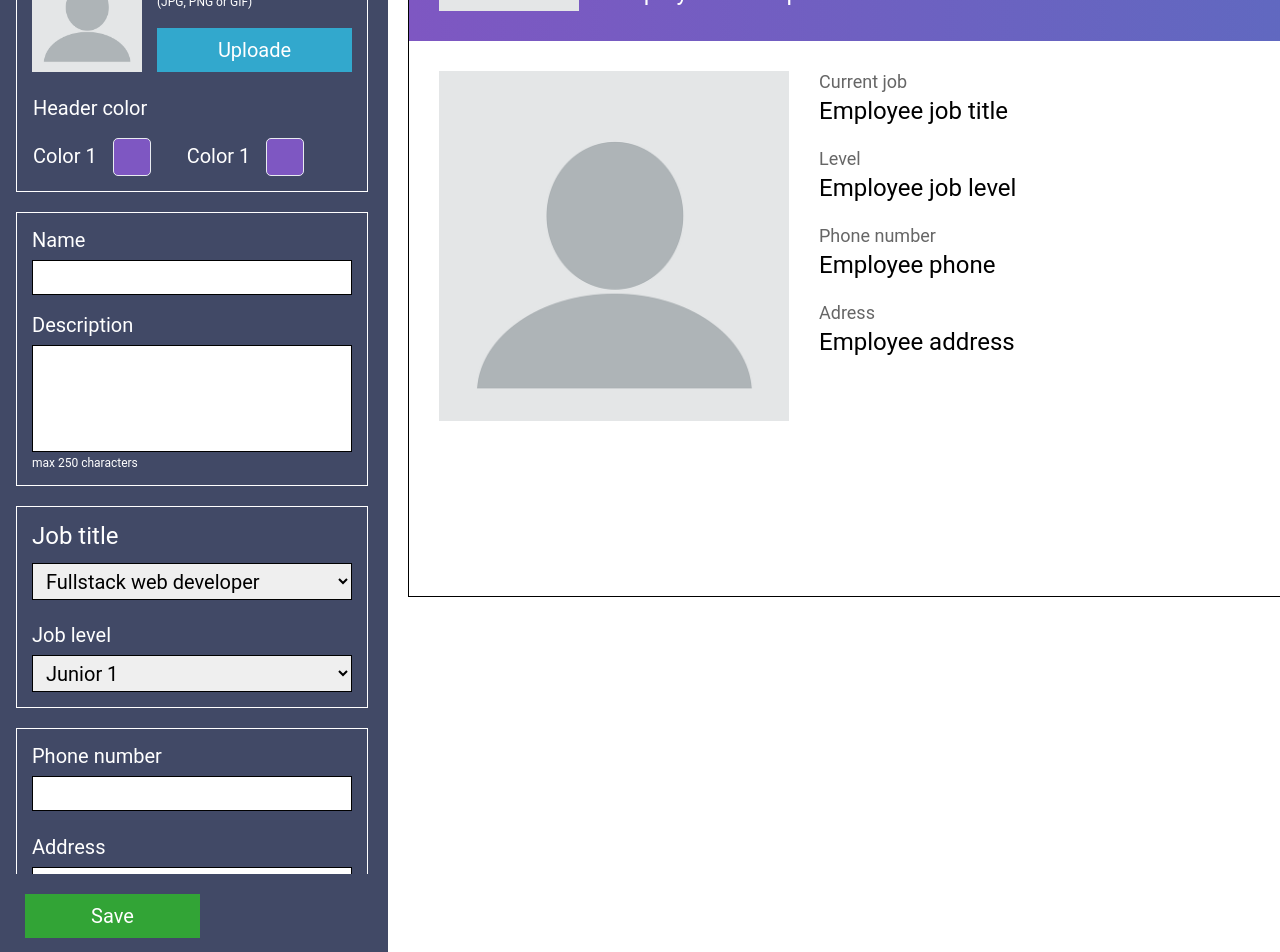
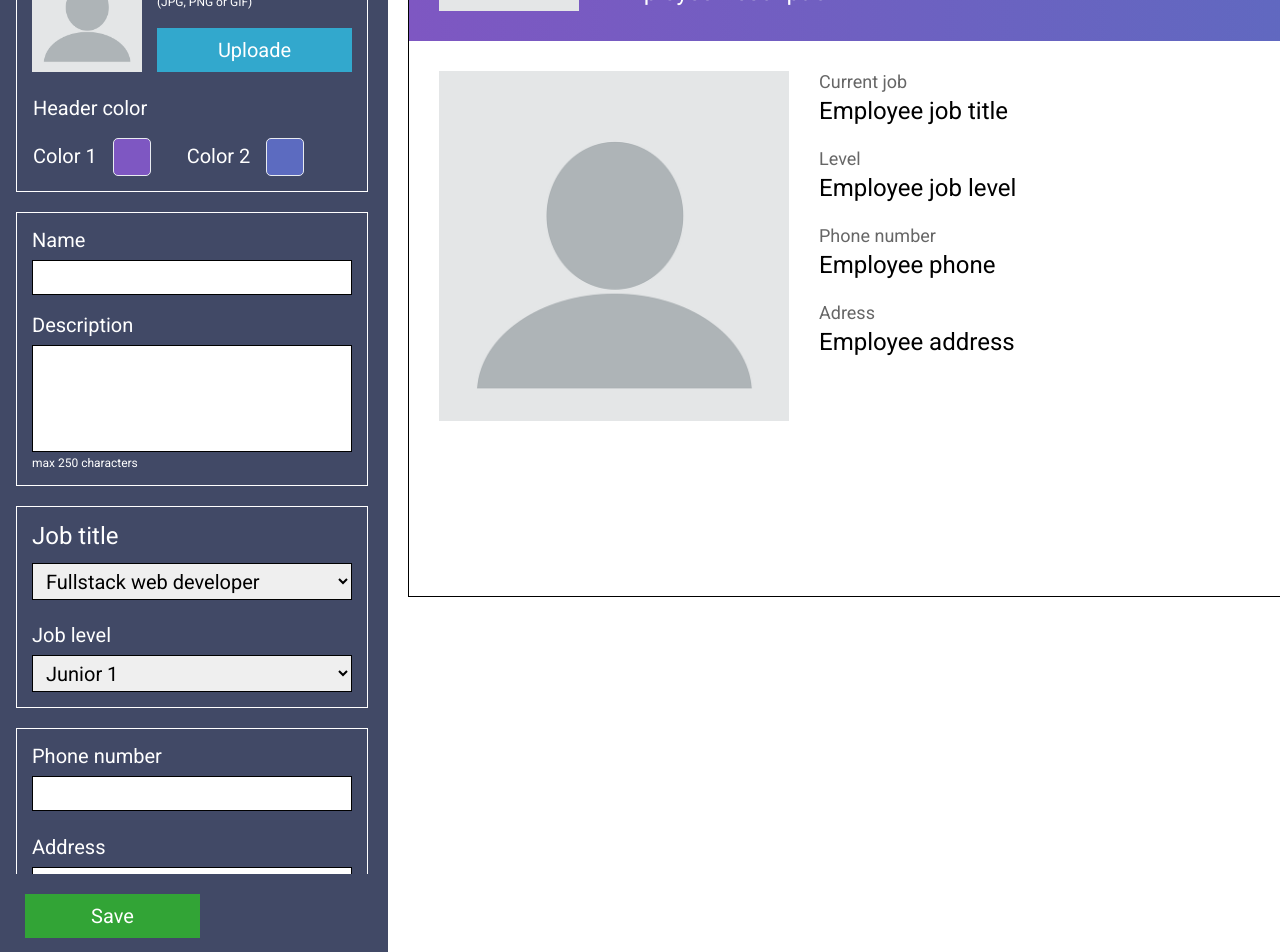
Before and after one commit to Georss/account-setup, a React (Create React App) app: page / in a window 1280 px wide. Shown: the part 180-1132 px from the top of the page. Built offline with nearby package versions, Linux system fonts and the light colour scheme.

Commit message:
add changes

```diff
--- a/package.json
+++ b/package.json
@@ -8,11 +8,13 @@
     "@testing-library/jest-dom": "^4.2.4",
     "@testing-library/react": "^9.5.0",
     "@testing-library/user-event": "^7.2.1",
+    "prop-types": "^15.7.2",
     "react": "^16.13.1",
     "react-dom": "^16.13.1",
     "react-redux": "^7.2.0",
     "react-scripts": "3.4.1",
-    "redux": "^4.0.5"
+    "redux": "^4.0.5",
+    "typeface-roboto": "0.0.75"
   },
   "scripts": {
     "start": "react-scripts start",
--- a/src/components/Aside/Aside.js
+++ b/src/components/Aside/Aside.js
@@ -85,6 +85,7 @@ class Aside extends Component {
                         <ImageUpload />
                         <ColorSelector />
                     </div>
+                    <form onSubmit={this.onSubmit} id="info-form">
                         <div className="Name-Description Rectangle">
                             <Name
                                 name={this.state.name}
@@ -119,9 +120,10 @@ class Aside extends Component {
                                 maxChar={maxChar}
                             />
                         </div>
+                    </form>
                 </div>
                 <div className="Container-Button-Save">
-                    <ButtonSave onSubmit={this.onSubmit} />
+                    <ButtonSave />
                 </div>
             </div>
         );
--- a/src/components/Aside/ColorSelector/ColorSelector.js
+++ b/src/components/Aside/ColorSelector/ColorSelector.js
@@ -61,18 +61,18 @@ const ColorSelector = ({
                 />
                 <BoxColor
                     showPopin={showPopin2}
-                    title={title[0]}
+                    title={title[1]}
                     backgroundeColor={backgroundeColor2}
                 />
             </div>
             <div className="Popin-ref" ref={ref1}>
                 <PopinColor
                     show={popin1}
-                    dispatch={getColor1}
+                    getColor={getColor1}
                 />
                 <PopinColor
                     show={popin2}
-                    dispatch={getColor2}
+                    getColor={getColor2}
                 />
             </div>
         </div>
@@ -98,5 +98,4 @@ ColorSelector.propTypes = {
     backgroundeColor2: PropTypes.string.isRequired,
 };
 
-
 export default connect(mapStateToProps, mapDispatchToProps)(ColorSelector);
--- a/src/components/Aside/ColorSelector/PopinColor/BoxColor.js
+++ b/src/components/Aside/ColorSelector/PopinColor/BoxColor.js
@@ -10,7 +10,7 @@ const BoxColor = ({
             role="button"
             tabIndex="0"
             className="box-color-1"
-            style={{ backgroundColor: `${backgroundeColor || ''}` }}
+            style={{ backgroundColor: backgroundeColor }}
             onClick={showPopin}
         />
     </div>
--- a/src/components/Aside/ColorSelector/PopinColor/PopinColor.js
+++ b/src/components/Aside/ColorSelector/PopinColor/PopinColor.js
@@ -5,7 +5,7 @@ import ColorPickerBackgrounde from './ColorPickerBackgrounde';
 
 const colors = DataColors;
 
-function PopinColor({ show, dispatch}) {
+function PopinColor({ show, getColor }) {
     const [colorBackgrounde, setColorBackgrounde] = useState('');
 
     const getColorBackgrounde = (e) => {
@@ -13,7 +13,7 @@ function PopinColor({ show, dispatch}) {
         const color = colors[index];
 
         setColorBackgrounde(color);
-        dispatch(color);
+        getColor(color);
     };
 
     return (
@@ -38,11 +38,9 @@ function PopinColor({ show, dispatch}) {
     );
 }
 
-
-
 PopinColor.propTypes = {
     show: PropTypes.bool.isRequired,
-    // dispatch: PropTypes.func.isRequired,
+    getColor: PropTypes.func.isRequired,
 };
 
 export default PopinColor;
--- a/src/components/Aside/FormComponents/Address.js
+++ b/src/components/Aside/FormComponents/Address.js
@@ -5,6 +5,7 @@ const Address = ({ address, change, maxChar }) => (
     <div className="Address">
         <h4>Address</h4>
         <textarea
+            type="text"
             rows="2"
             maxLength="250"
             name="address"
--- a/src/components/Aside/FormComponents/ButtonSave.js
+++ b/src/components/Aside/FormComponents/ButtonSave.js
@@ -1,23 +1,33 @@
 import React from 'react';
 import { useSelector } from 'react-redux';
-import PropTypes from 'prop-types';
+// import PropTypes from 'prop-types';
 
-const ButtonSave = ({ onSubmit }) => {
+const ButtonSave = () => {
     const formData = useSelector(state => state.profileData);
 
+    let buttonRef;
+
     return (
-        <div
-            className="Button-Save"
-            style={{backgroundColor: `${formData ? '#318134' : ''}`}}
-            onClick={onSubmit}
-        >
-            <h4 className="Save">Save</h4>
+        <div>
+            <button
+                type="submit"
+                form="info-form"
+                ref={(button) => { buttonRef = button; }}
+                style={{ display: 'none' }}
+            />
+            <div
+                className="Button-Save"
+                style={{ backgroundColor: `${formData ? '#318134' : ''}` }}
+                onClick={() => buttonRef.click()}
+            >
+                <h4 className="Save">Save</h4>
+            </div>
         </div>
     );
 };
 
 ButtonSave.propTypes = {
-    onSubmit: PropTypes.func.isRequired,
+    // onSubmit: PropTypes.func.isRequired,
 };
 
 export default ButtonSave;
--- a/src/components/Aside/FormComponents/Description.js
+++ b/src/components/Aside/FormComponents/Description.js
@@ -5,6 +5,7 @@ const Description = ({ description, change, maxChar }) => (
     <div className="Description">
         <h4>Description</h4>
         <textarea
+            type="text"
             rows="4"
             maxLength="250"
             name="description"
--- a/src/index.js
+++ b/src/index.js
@@ -1,6 +1,7 @@
 import React from 'react';
 import ReactDOM from 'react-dom';
 import './index.css';
+import 'typeface-roboto';
 import { createStore } from 'redux';
 import { Provider } from 'react-redux';
 import AccountSetup from './App';
--- a/src/reducers/colorSelect1Reducer.js
+++ b/src/reducers/colorSelect1Reducer.js
@@ -1,4 +1,4 @@
-const colorSelect1 = (state = '', action) => {
+const colorSelect1 = (state = '#7e57c2', action) => {
     switch (action.type) {
         case 'COLOR_SELECT_1':
             return action.props;
--- a/src/reducers/colorSelect2Reducer.js
+++ b/src/reducers/colorSelect2Reducer.js
@@ -1,4 +1,4 @@
-const colorSelect2 = (state = '', action) => {
+const colorSelect2 = (state = '#5c6bc0', action) => {
     switch (action.type) {
         case 'COLOR_SELECT_2':
             return action.props;
```
Also changed, not shown: 1 other file (tests, documents, lock files or other folders). Lines whose indentation alone changed are shown as unchanged.
